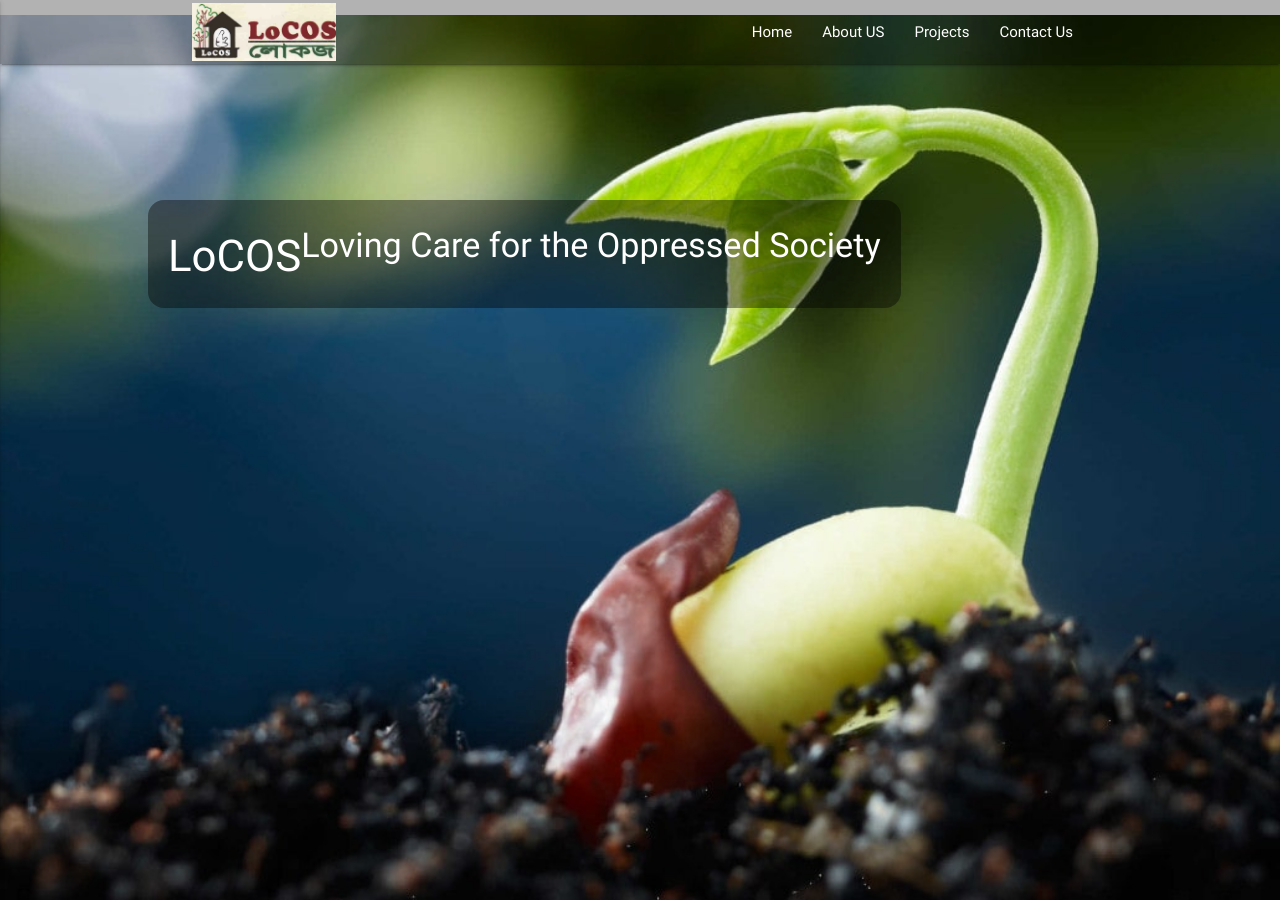
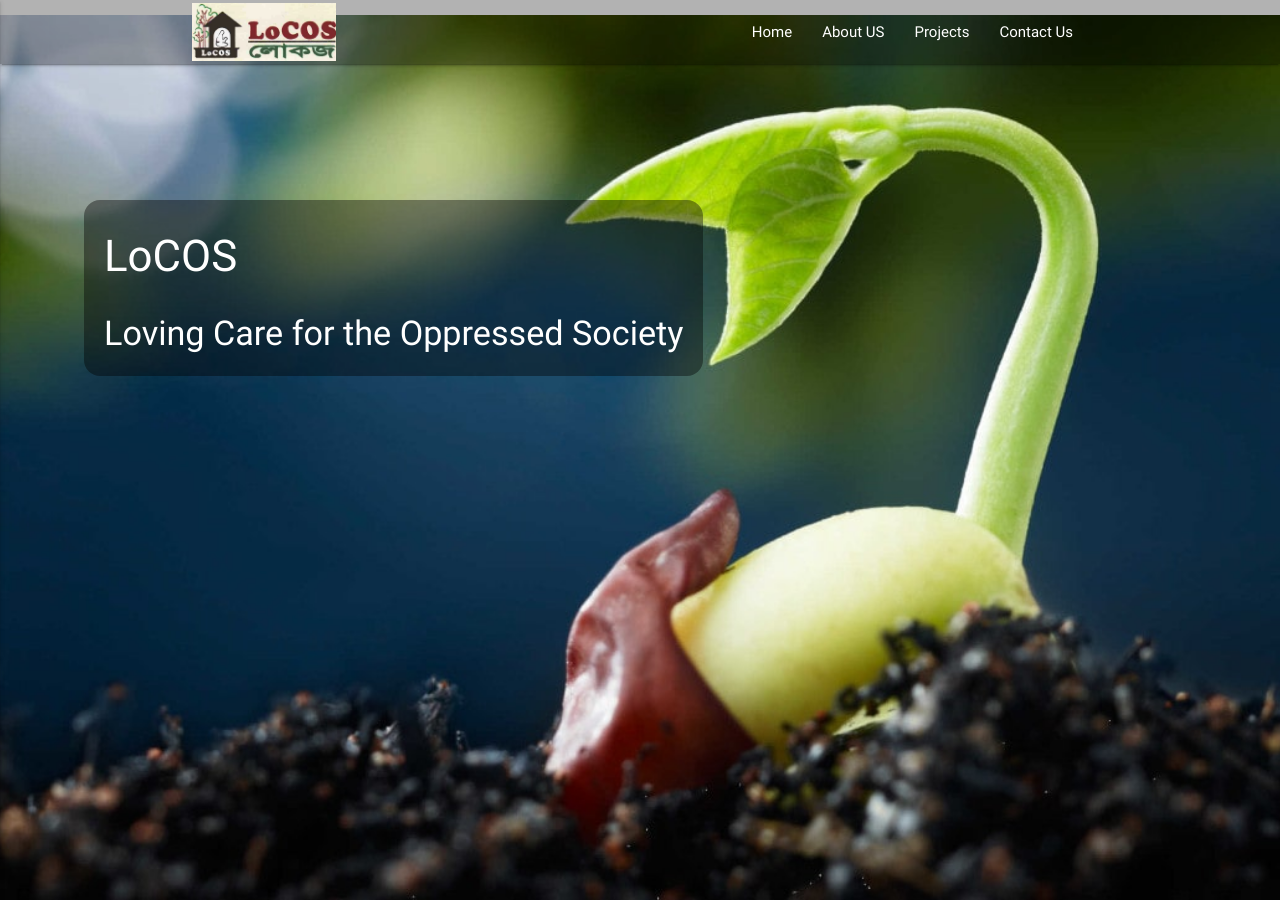
Before and after one commit to locosbd/locosbd.github.io, a Jekyll site: the page built from index.md, in a window 1280 px wide and 900 px high. Built offline with Jekyll 4.4.1, drawn with Linux system fonts in a browser that asks for light colours.

Commit message:
changed homepage

```diff
--- a/_sass/main.scss
+++ b/_sass/main.scss
@@ -67,17 +67,11 @@ p.rss-subscribe {
 }
 
 #sec1 {
-    //background: url(images/slide-4-medicinal-plants.jpg) no-repeat center;
-    //background-size: cover;
-    //height: 360px;
-    //width: 100%;
     top: 20%;
     display: flex;
     flex-direction: column;
     padding: 20px;
-    //justify-content: center;
-    //align-items: center;
-    left: 10%;
+    left: 5%;
     position: absolute;
 }
 
@@ -87,6 +81,9 @@ p.rss-subscribe {
     width: max-content;
     height: max-content;
     padding: 10px 20px;
+    display: flex;
+    flex-direction: column;
+    max-width: 80vw;
 }
 
 main{
@@ -110,7 +107,7 @@ main{
 
 #index-banner{
     height: 100vh;
-    width: 100vw;
+    width: 100%;
 }
 
 #section-img-1{
```
